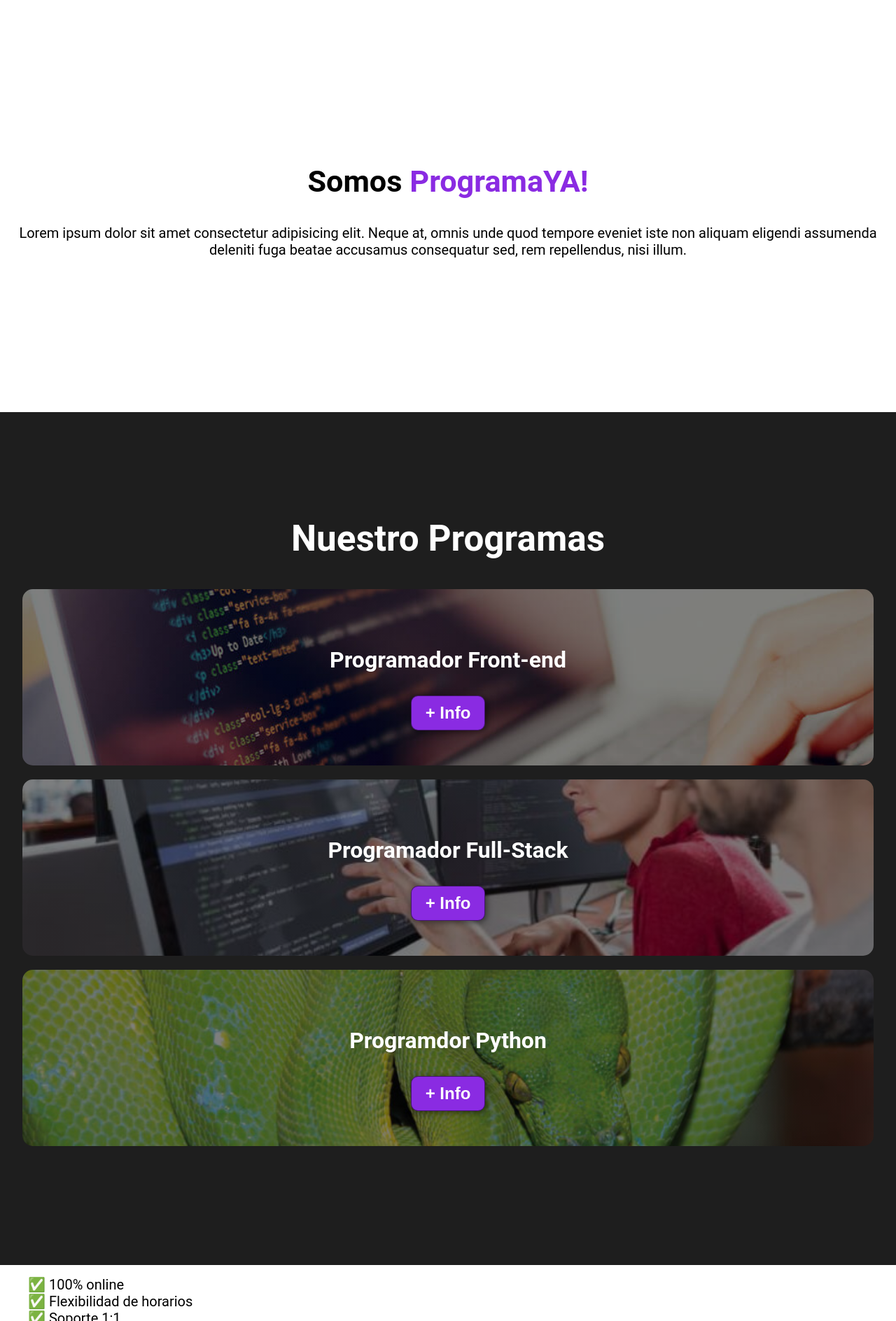
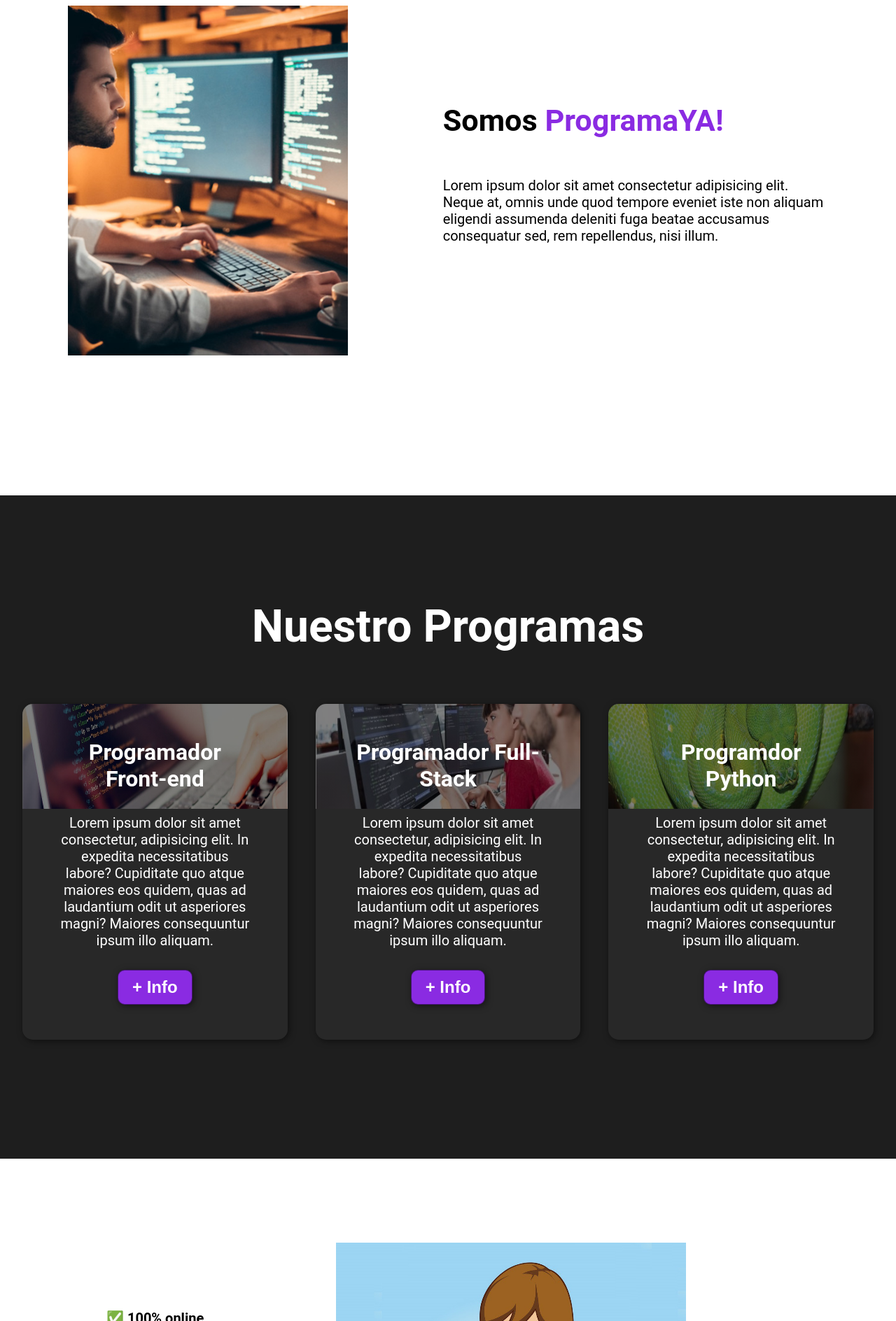
Before and after one commit to mmaaxxii/Prototipo1, a plain HTML site: page index.html in a window 1280 px wide. Shown: the part 912-2800 px from the top of the page at 70% size. Drawn offline with Linux system fonts and the light colour scheme.

Commit message:
Terminado

```diff
--- a/index.css
+++ b/index.css
@@ -106,9 +106,10 @@ header a:hover{
     color: white;
 }
 
-#somos-proya {
+#hero button{
+    font-size: 1.75em;
+}
 
-}
 
 #somos-proya .container{
     text-align: center;
@@ -166,6 +167,188 @@ header a:hover{
         0deg,
         rgba(0,0,0,0.5),
         rgba(0,0,0,0.5)
-
     ), url("media/python.jpg");
 }
+
+#caracteristicas .container{
+    text-align: center;
+    padding: 200px 12px;
+}
+
+#caracteristicas li{
+    margin: 12px 0px;
+    font-weight: bold;
+}
+
+#final{
+    display: flex;
+    flex-direction: column;
+    justify-content: center;
+    align-items: center;
+    text-align: center;
+    background-color: rgb(30, 30, 30);
+    color: white;
+    height: 80vh;
+}
+
+#final h2{
+    font-size: 9vw;
+}
+
+#final button{
+    font-size: 5vw;
+}
+
+footer{
+    background-color: rgb(230, 230, 230);
+}
+
+footer p{
+    margin: 0;
+    padding: 12px;
+    color: rgb(100, 100, 100);
+}
+
+footer .container{
+    height: 150px;
+    display: flex;
+    justify-content: center;
+    align-items: flex-end;
+}
+
+@media (min-width: 720px){
+    header{
+        position: fixed;
+        width: 100%;
+    }
+    header .container{
+        flex-direction: row;
+         justify-content: space-between;
+    }
+
+    header nav{
+        flex-direction: row;
+        padding-bottom: 0;
+        padding-right: 20px;
+    }
+
+    #hero h1{
+        font-size: 5em;
+    }
+
+    #somos-proya .container{
+        display: flex;
+        justify-content: space-evenly;
+    }
+
+    #somos-proya .img-container{
+        background-image: url("media/somos-proya.jpg");
+        background-size: cover;
+        background-position: center center;
+        height: 500px;
+        width: 400px;
+    }
+
+    #somos-proya .texto{
+        width: 50%;
+        max-width: 600px;
+        text-align: initial;
+        padding-left: 50px;
+        display: flex;
+        flex-direction: column;
+        justify-content: center;
+    }
+
+    #somos-proya h2{
+        margin-top: 0px;
+    }
+
+    #nuestros-programas .programas{
+        display: flex;
+        justify-content: center;
+
+    }
+
+    #nuestros-programas p{
+        display: block;
+        margin-bottom: 30px;
+    }
+
+    #nuestros-programas h2{
+        font-size: 4em;
+    }
+
+    #nuestros-programas h3{
+        margin-top: 0;
+    }
+
+    #nuestros-programas .carta{
+        padding: 50px;
+        background-size: 100% 150px;
+        background-repeat: no-repeat;
+        background-position: top;
+        background-color: rgba(50, 50, 50, 0.5);
+        box-shadow: 2px 2px 10px rgba(0,0,0,0.5);
+    }
+
+    .carta:first-child{
+        background-image: linear-gradient(
+            0deg,
+            rgba(0,0,0,0.5),
+            rgba(0,0,0,0.5)
+
+        ), url("media/front-end-cropped.jpg");
+
+    }
+
+    .carta:nth-child(2){
+        background-image: linear-gradient(
+            0deg,
+            rgba(0,0,0,0.5),
+            rgba(0,0,0,0.5)
+
+        ), url("media/full-stack-cropped.jpg");
+    }
+
+    .carta:nth-child(3){
+        background-image: linear-gradient(
+            0deg,
+            rgba(0,0,0,0.5),
+            rgba(0,0,0,0.5)
+        ), url("media/python-cropped.jpg");
+    }
+
+    #caracteristicas{
+        background-image: url("media/background-2.jpeg");
+        background-repeat: no-repeat;
+        background-size: 500px 400px;
+        background-position: calc(100vw - 500px) 120px;
+    }
+
+    #caracteristicas .container{
+        text-align: initial;
+
+    }
+
+    #caracteristicas ul{
+        margin-left: 100px;
+    }
+
+    #final h2{
+        font-size: 5em;
+    }
+
+    #final button{
+        font-size: 2em;
+    }
+
+    footer .container{
+        justify-content: flex-end;
+    }
+}
+
+@media(min-width: 1200px){
+    #caracteristicas{
+        background-position: calc(100vw - 800px) 120px;
+    }
+}
--- a/index.html
+++ b/index.html
@@ -29,8 +29,10 @@
     <section id="somos-proya">
         <div class="container">
             <div class="img-container"></div>
-            <h2>Somos <span class="color-acento">ProgramaYA!</span></h2>
-            <p>Lorem ipsum dolor sit amet consectetur adipisicing elit. Neque at, omnis unde quod tempore eveniet iste non aliquam eligendi assumenda deleniti fuga beatae accusamus consequatur sed, rem repellendus, nisi illum.</p>
+            <div class="texto">
+                <h2>Somos <span class="color-acento">ProgramaYA!</span></h2>
+                <p>Lorem ipsum dolor sit amet consectetur adipisicing elit. Neque at, omnis unde quod tempore eveniet iste non aliquam eligendi assumenda deleniti fuga beatae accusamus consequatur sed, rem repellendus, nisi illum.</p>
+            </div>
         </div>
     </section>
 
@@ -72,7 +74,7 @@
         </div>
     </section>
 
-    <section id="aplica-ya">
+    <section id="final">
         <h2>
             Listo para programar?
         </h2>
```
